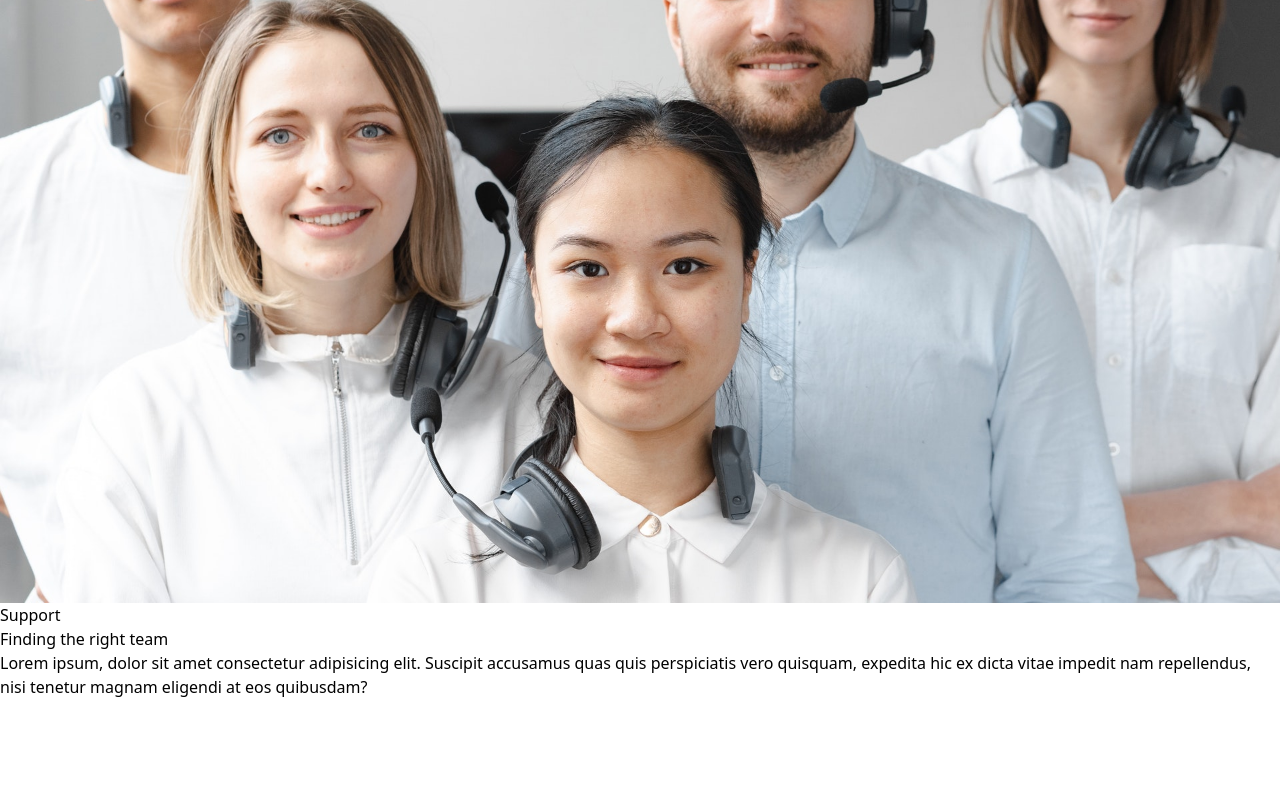
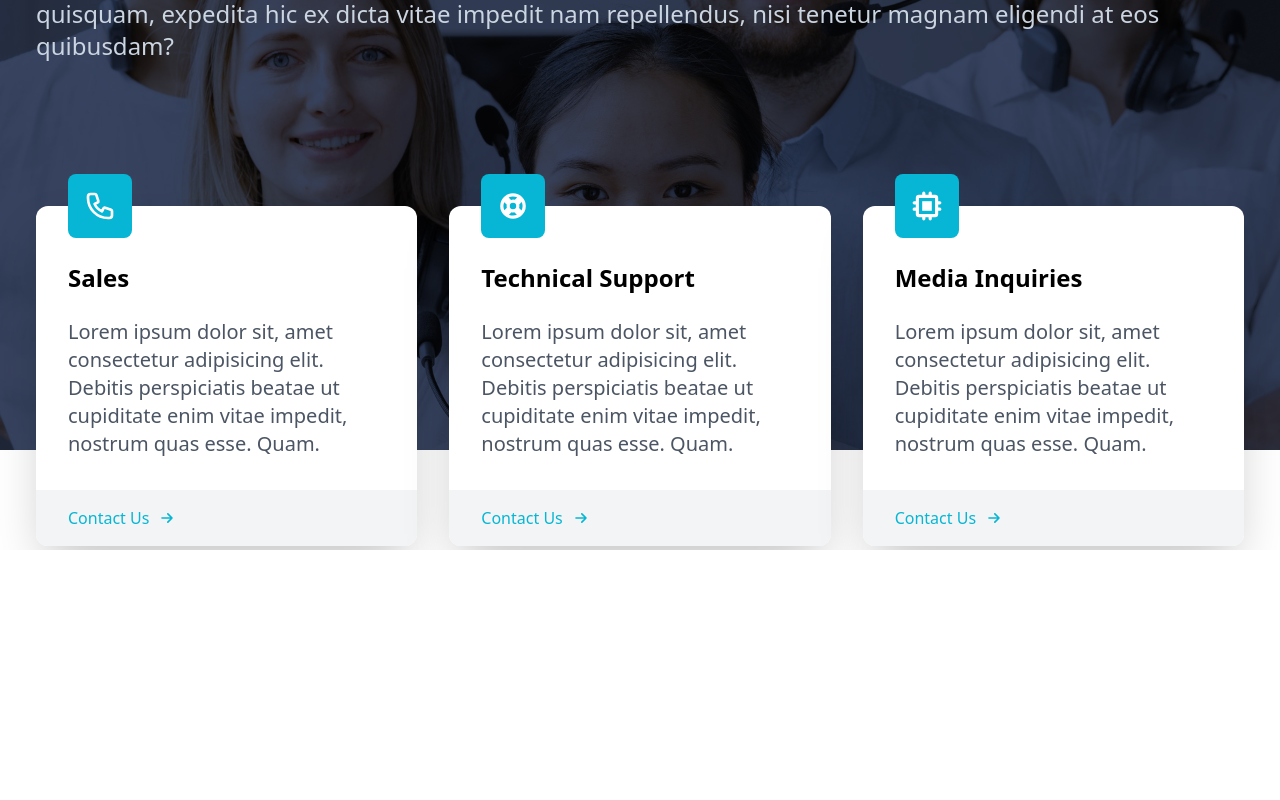
Before and after one commit to AmaduKamara/dm-landing, a React (Create React App) app: page / in a window 1280 px wide. Shown: the part 1640-2440 px from the top of the page. After the commit the page ends 2190 px from the top, so only its background shows below. Built offline with nearby package versions, Linux system fonts and the light colour scheme; the HTML template or start-up script is replaced by a standard one.

Commit message:
Style supports contents and add two more cards with same styles

```diff
--- a/src/components/Navbar.jsx
+++ b/src/components/Navbar.jsx
@@ -32,11 +32,11 @@ const Navbar = () => {
             </button>
           </div>
         </div>
-        <div className="md:hidden mt-1" onClick={handleNaveOpen}>
+        <div className="md:hidden mt-1 mr-4" onClick={handleNaveOpen}>
           {!nav ? (
-            <MenuIcon className="w-5 cursor-pointer" />
+            <MenuIcon className="w-5 cursor-pointer text-cyan-500" />
           ) : (
-            <XIcon className="w-5 cursor-pointer" />
+            <XIcon className="w-5 cursor-pointer text-cyan-500" />
           )}
         </div>
       </div>
--- a/src/components/Supports.jsx
+++ b/src/components/Supports.jsx
@@ -6,15 +6,21 @@ import supportBgImage from "../images/staff.jpg";
 
 const Supports = () => {
   return (
-    <section>
-      <div>
-        <img src={supportBgImage} alt="Support Staff" />
+    <section className="w-full h-screen mt-24">
+      <div className="w-full h-[700px] bg-gray-900/90 absolute">
+        <img
+          src={supportBgImage}
+          alt="Support Staff"
+          className="w-full h-full object-cover mix-blend-overlay"
+        />
       </div>
-      <div>
-        <div>
-          <h2>Support</h2>
-          <h3>Finding the right team</h3>
-          <p>
+      <div className="max-w-[1240px] mx-auto text-white relative">
+        <div className="px-4 py-12">
+          <h2 className="pt-8 text-slate-300 uppercase text-center">Support</h2>
+          <h3 className="text-5xl font-bold py-6 text-center">
+            Finding the right team
+          </h3>
+          <p className="text-2xl py-4 text-slate-300">
             Lorem ipsum, dolor sit amet consectetur adipisicing elit. Suscipit
             accusamus quas quis perspiciatis vero quisquam, expedita hic ex
             dicta vitae impedit nam repellendus, nisi tenetur magnam eligendi at
@@ -22,18 +28,52 @@ const Supports = () => {
           </p>
         </div>
 
-        <div>
-          <div>
-            <div>
-              <PhoneIcon />
-              <h4>Sales</h4>
-              Lorem ipsum dolor sit, amet consectetur adipisicing elit. Debitis
-              perspiciatis beatae ut cupiditate enim vitae impedit, nostrum quas
-              esse. Quam.
+        <div className="grid grid-cols-1 lg:grid-cols-3 relative gap-x-8 gap-y-16 px-4 pt-12 sm:pt-20 text-black">
+          <div className="bg-white rounded-xl shadow-2xl">
+            <div className="p-8">
+              <PhoneIcon className="w-16 p-4 bg-cyan-500 text-white rounded-lg mt-[-4rem]" />
+              <h4 className="font-bold text-2xl my-6">Sales</h4>
+              <p className="text-gray-600 text-xl">
+                Lorem ipsum dolor sit, amet consectetur adipisicing elit.
+                Debitis perspiciatis beatae ut cupiditate enim vitae impedit,
+                nostrum quas esse. Quam.
+              </p>
             </div>
-            <div>
-              <p>
-                Contact Us <ArrowSmRightIcon />
+            <div className="bg-gray-100 cursor-pointer pl-8 py-4 rounded-b-xl">
+              <p className="flex items-center text-cyan-500">
+                Contact Us <ArrowSmRightIcon className="w-5 ml-2" />
+              </p>
+            </div>
+          </div>
+          <div className="bg-white rounded-xl shadow-2xl">
+            <div className="p-8">
+              <SupportIcon className="w-16 p-4 bg-cyan-500 text-white rounded-lg mt-[-4rem]" />
+              <h4 className="font-bold text-2xl my-6">Technical Support</h4>
+              <p className="text-gray-600 text-xl">
+                Lorem ipsum dolor sit, amet consectetur adipisicing elit.
+                Debitis perspiciatis beatae ut cupiditate enim vitae impedit,
+                nostrum quas esse. Quam.
+              </p>
+            </div>
+            <div className="bg-gray-100 cursor-pointer pl-8 py-4 rounded-b-xl">
+              <p className="flex items-center text-cyan-500">
+                Contact Us <ArrowSmRightIcon className="w-5 ml-2" />
+              </p>
+            </div>
+          </div>
+          <div className="bg-white rounded-xl shadow-2xl">
+            <div className="p-8">
+              <ChipIcon className="w-16 p-4 bg-cyan-500 text-white rounded-lg mt-[-4rem]" />
+              <h4 className="font-bold text-2xl my-6">Media Inquiries</h4>
+              <p className="text-gray-600 text-xl">
+                Lorem ipsum dolor sit, amet consectetur adipisicing elit.
+                Debitis perspiciatis beatae ut cupiditate enim vitae impedit,
+                nostrum quas esse. Quam.
+              </p>
+            </div>
+            <div className="bg-gray-100 cursor-pointer pl-8 py-4 rounded-b-xl">
+              <p className="flex items-center text-cyan-500">
+                Contact Us <ArrowSmRightIcon className="w-5 ml-2" />
               </p>
             </div>
           </div>
```
